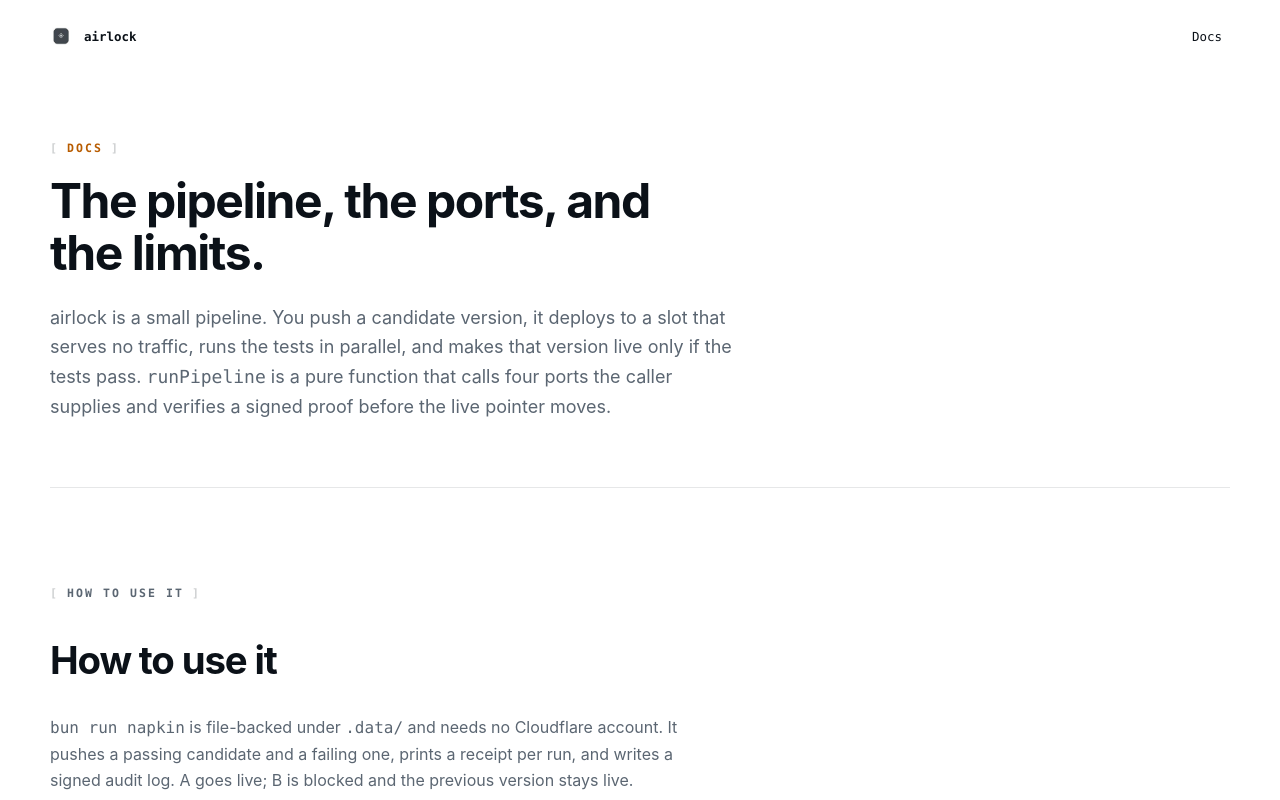
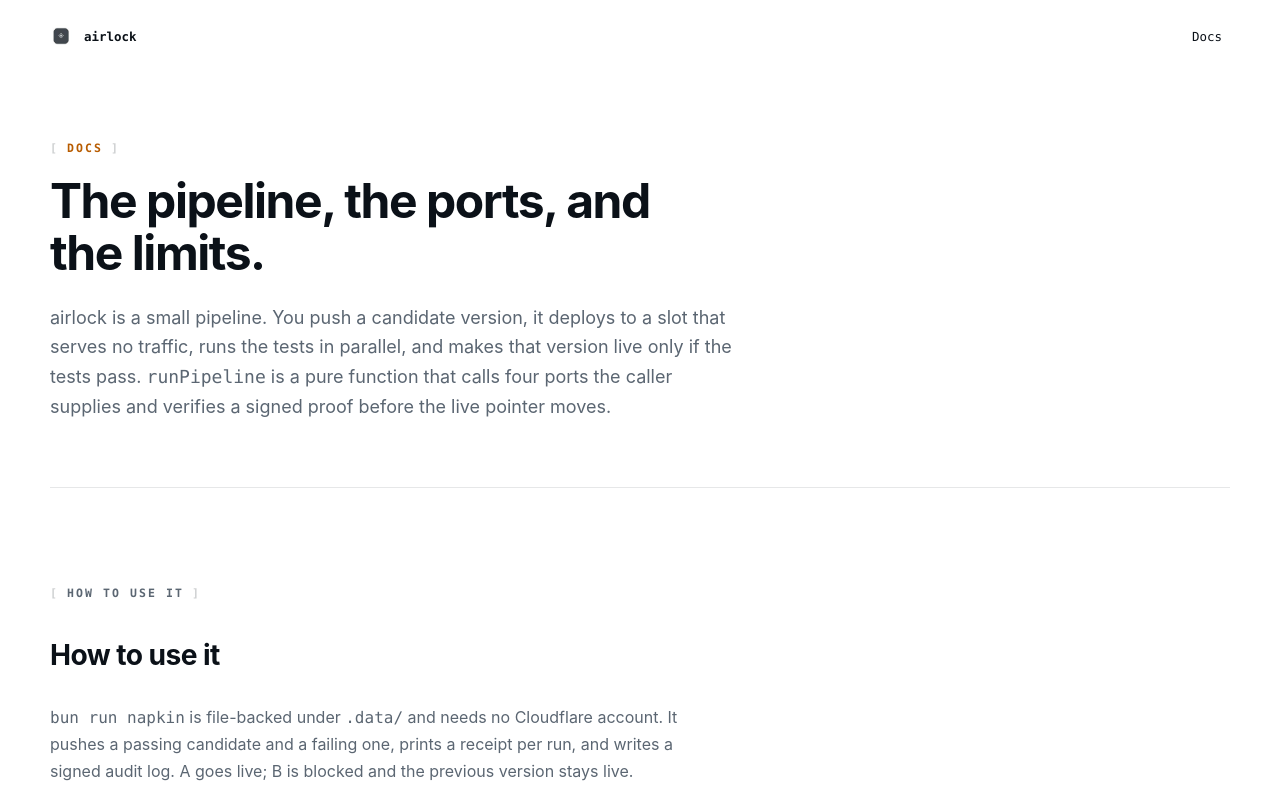
Before and after one commit to acoyfellow/airlock, a SvelteKit app in the folder site/: page /docs in a window 1280 px wide. Shown: the top 800 px of the page. Built offline with nearby package versions, Linux system fonts and the light colour scheme.

Commit message:
docs: align section heading scale; LAUNCH-NOTES with panel sign-off; airlock live at airlock.coey.dev

```diff
--- a/site/src/routes/docs/+page.svelte
+++ b/site/src/routes/docs/+page.svelte
@@ -133,7 +133,7 @@
     line-height: 1.08;
     letter-spacing: -0.03em;
   }
-  .section-heading h2 { margin: 0; font-size: clamp(1.75rem, 3vw, 2.5rem); letter-spacing: -0.03em; line-height: 1.1; }
+  .section-heading h2 { margin: 0; font-size: clamp(1.4rem, 2.2vw, 1.9rem); letter-spacing: -0.02em; line-height: 1.15; }
 
   .concept-list, .limit-list { display: grid; gap: 0; margin: 0; }
   .concept-list div, .limit-list div {
```
Also changed, not shown: 1 other file (tests, documents, lock files or other folders).
